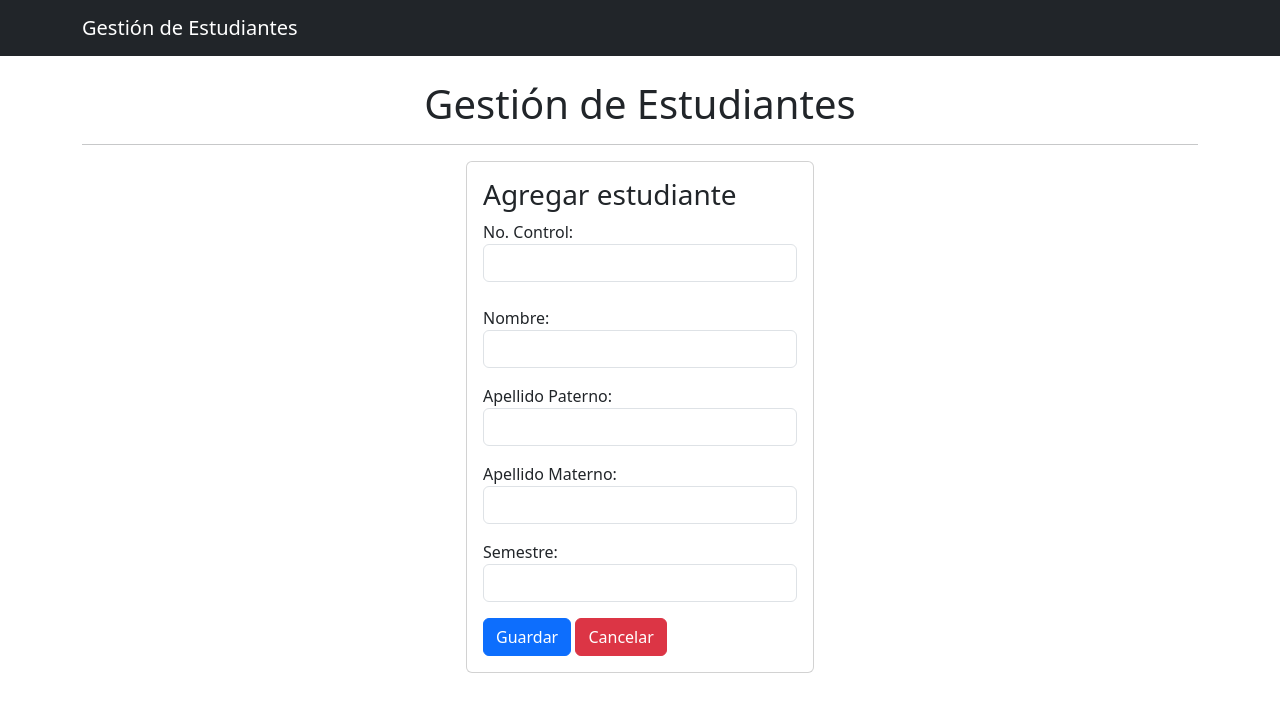
After one commit to Ernesto-cb/CRUD_ESTUDIANTES_NUBEII, a Flask app: page /estudiantes/new in a window 1280 px wide. The commit adds this page. Shown: the top 712 px of the page. Run offline with Flask 3, Linux system fonts and the light colour scheme.

Commit message:
Feat: Crud

```diff
--- a/app.py
+++ b/app.py
@@ -1,9 +1,8 @@
-from flask import Flask, request, jsonify, render_template, redirect, url_for
+from flask import Flask, request, jsonify, render_template, redirect, url_for, abort
 from flask_sqlalchemy import SQLAlchemy
 import os
 from dotenv import load_dotenv
 
-# Cargar variables de entorno desde el archivo .env
 load_dotenv()
 
 #crear instancia
@@ -32,17 +31,65 @@ class Estudiante(db.Model):
             'ap_materno': self.ap_materno,
             'semestre': self.semestre,
         }
-# Crear las tablas si no existen
-with app.app_context():
-    db.create_all()
+
 
 #Ruta raiz
-@app.route('/estudiantes')
+@app.route('/')
 def index():
+    #retornar los alumnos
+    #return 'Hola Mundo'
+
     #Trae todos los estudiantes
     estudiantes = Estudiante.query.all()
-    #return estudiantes
     return render_template('index.html', estudiantes = estudiantes)
+
+#Ruta /alumnos crear un nuevo alumno
+@app.route('/estudiantes/new', methods=['GET','POST'])
+def create_estudiante():
+    if request.method == 'POST':
+        #Agregar Estudiante
+        no_control = request.form['no_control']
+        nombre = request.form['nombre']
+        ap_paterno = request.form['ap_paterno']
+        ap_materno = request.form['ap_materno']
+        semestre = request.form['semestre']
+
+        nvo_estudiante = Estudiante(no_control=no_control, nombre=nombre, ap_paterno=ap_paterno, ap_materno= ap_materno, semestre= semestre)
+
+        db.session.add(nvo_estudiante)
+        db.session.commit()
+
+        return redirect(url_for('index'))
+
+    #Aqui sigue si es GET
+    return render_template('create_estudiante.html')
+
+
+#Eliminar estudiante
+@app.route('/estudiantes/delete/<string:no_control>')
+def delete_estudiante(no_control):
+    estudiante = db.session.get(Estudiante, no_control)
+    if estudiante:
+        db.session.delete(estudiante)
+        db.session.commit()
+    return redirect(url_for('index'))
+
+#Actualizar estudiante
+@app.route('/estudiantes/update/<string:no_control>', methods=['GET','POST'])
+def update_estudiante(no_control):
+    estudiante = db.session.get(Estudiante, no_control)
+    if not estudiante:
+        abort(404)
+    if request.method == 'POST':
+        estudiante.nombre = request.form['nombre']
+        estudiante.ap_paterno = request.form['ap_paterno']
+        estudiante.ap_materno = request.form['ap_materno']
+        estudiante.semestre = request.form['semestre']
+        db.session.commit()
+        return redirect(url_for('index'))
+    return render_template('update_estudiante.html', estudiante=estudiante)
+
+
 
 
 if __name__ == '__main__':
--- a/templates/base.html
+++ b/templates/base.html
@@ -1,23 +1,30 @@
-{% block title %}Lista de Estudiantes{% endblock %}
-{% block content %}
-<a href="" class="btn btn-success mb-3">Agregar Estudiante</a>
-<br>
-<table class="table table-bordered">
-    <thead>
-        <tr>
-            <th>No. control</th>
-            <th>Nombre</th>
-            <th>Apellido Paterno</th>
-            <th>Apellido Materno</th>
-            <th>Semestre</th>
-            <th>Acciones</th>
+<!DOCTYPE html>
+<html lang="es">
 
-        </tr>
-    </thead>
-    <tbody>
+<head>
+    <meta charset="UTF-8">
+    <meta name="viewport" content="width=device-width, initial-scale=1.0">
+    <link href="https://cdn.jsdelivr.net/npm/bootstrap@5.3.3/dist/css/bootstrap.min.css" rel="stylesheet"
+        integrity="sha384-QWTKZyjpPEjISv5WaRU9OFeRpok6YctnYmDr5pNlyT2bRjXh0JMhjY6hW+ALEwIH" crossorigin="anonymous">
+    <title>{% block title %}{% endblock %}</title>
+</head>
 
-    </tbody>
-</table>
+<body>
+    <nav class="navbar navbar-expand-lg navbar-dark bg-dark mb-4">
+        <div class="container">
+            <a class="navbar-brand" href="{{ url_for('index') }}">Gestión de Estudiantes</a>
+        </div>
+    </nav>
+    <div class="container mt-4">
+        <h1 class="text-center">Gestión de Estudiantes</h1>
+        <hr>
+        <div class="container w-80">
+            {% block content %}{% endblock %}
+        </div>
+    </div>
+    <script src="https://cdn.jsdelivr.net/npm/bootstrap@5.3.3/dist/js/bootstrap.bundle.min.js"
+        integrity="sha384-YvpcrYf0tY3lHB60NNkmXc5s9fDVZLESaAA55NDzOxhy9GkcIdslK1eN7N6jIeHz"
+        crossorigin="anonymous"></script>
+</body>
 
-
-{% endblock %}
+</html>
--- /dev/null
+++ b/templates/create_estudiante.html
@@ -0,0 +1,45 @@
+{% extends 'base.html' %}
+{% block title%} Agregar Estudiante {% endblock %}
+{% block content%}
+<div class="row">
+    <div class="col">
+    </div>
+    <div class="col">
+        <div class="card ">
+            <div class="card-body">
+                <h3 class="card-title">Agregar estudiante</h3>
+                <form action="{{ url_for('create_estudiante') }}" method="POST">
+                    <div class="form-group mb-4">
+                        <label for="no_control">No. Control:</label>
+                        <input type="text" class="form-control" id="no_control" name="no_control" required>
+                    </div>
+                    <div class="form-group mb-3">
+                        <label for="nombre">Nombre:</label>
+                        <input type="text" class="form-control" id="nombre" name="nombre" required>
+                    </div>
+                    <div class="form-group mb-3">
+                        <label for="ap_paterno">Apellido Paterno:</label>
+                        <input type="text" class="form-control" id="ap_paterno" name="ap_paterno" required>
+                    </div>
+                    <div class="form-group mb-3">
+                        <label for="ap_materno">Apellido Materno:</label>
+                        <input type="text" class="form-control" id="ap_materno" name="ap_materno" required>
+                    </div>
+                    <div class="form-group mb-3">
+                        <label for="semestre">Semestre:</label>
+                        <input type="number" class="form-control" id="semestre" name="semestre" required>
+                    </div>
+                    <button type="submit" class="btn btn-primary">Guardar</button>
+                    <a href="{{ url_for('index') }}" class="btn btn-danger ">Cancelar</a>
+
+                </form>
+            </div>
+        </div>
+    </div>
+    <div class="col">
+    </div>
+</div>
+
+
+
+{% endblock%}
--- a/templates/index.html
+++ b/templates/index.html
@@ -1,7 +1,7 @@
 {% extends 'base.html' %}
 {% block title %}Lista de Estudiantes{% endblock %}
 {% block content %}
-<a href="" class="btn btn-success mb-3">Agregar Estudiante</a>
+<a href="{{ url_for('create_estudiante') }}" class="btn btn-success mb-3">Agregar Estudiante</a>
 <br>
 <table class="table table-bordered">
     <thead>
@@ -24,6 +24,10 @@
             <td>{{ estudiante.ap_materno }}</td>
             <td>{{ estudiante.semestre }}</td>
             <td>
+                <a href="{{ url_for('delete_estudiante', no_control= estudiante.no_control )}}"
+                    class="btn btn-danger">Eliminar</a>
+                <a href="{{ url_for('update_estudiante', no_control= estudiante.no_control )}}"
+                    class="btn btn-warning">Actualizar</a>
             </td>
         </tr>
         {% endfor %}
```
Also changed, not shown: templates/update_estudiante.html (added, +44 -0 lines).
